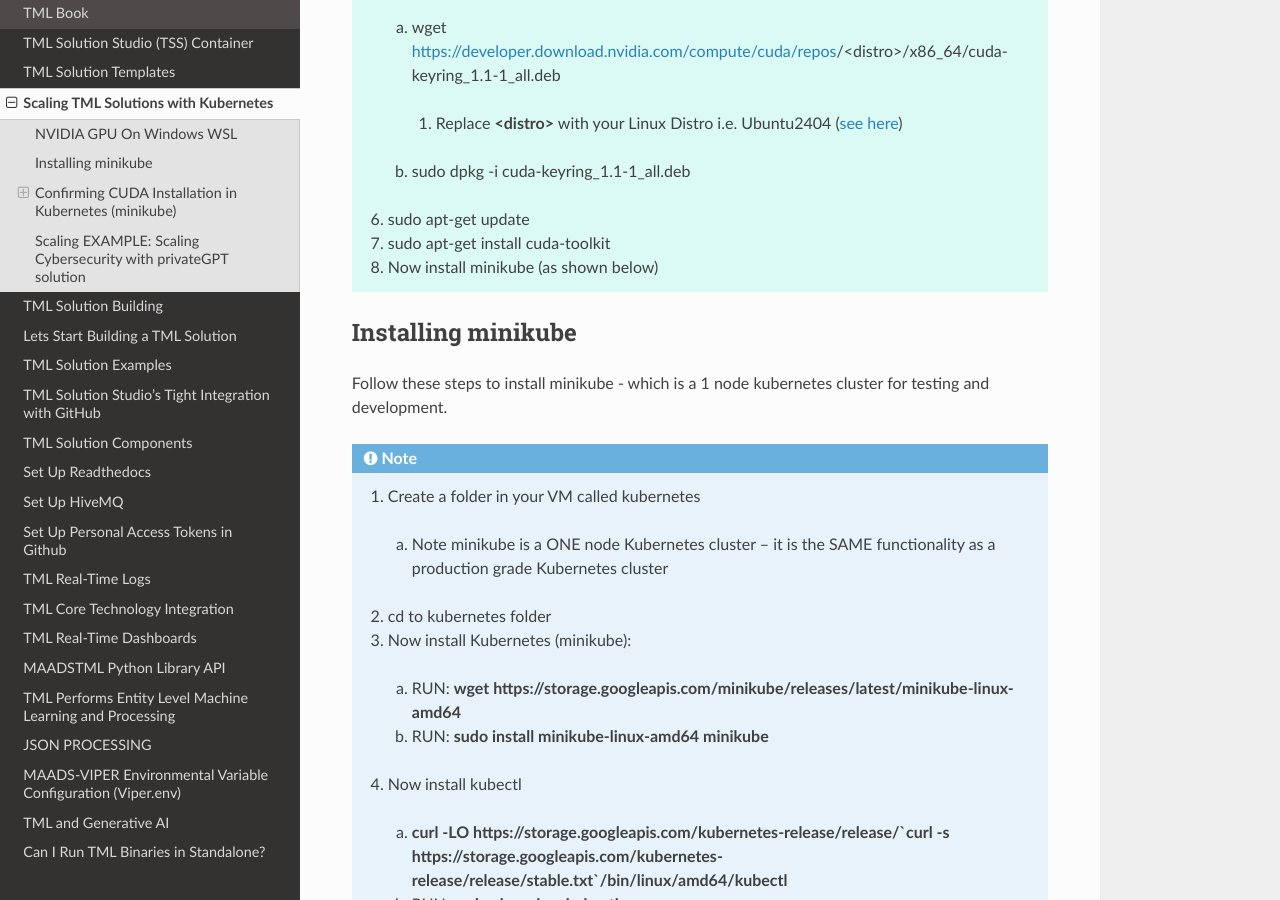
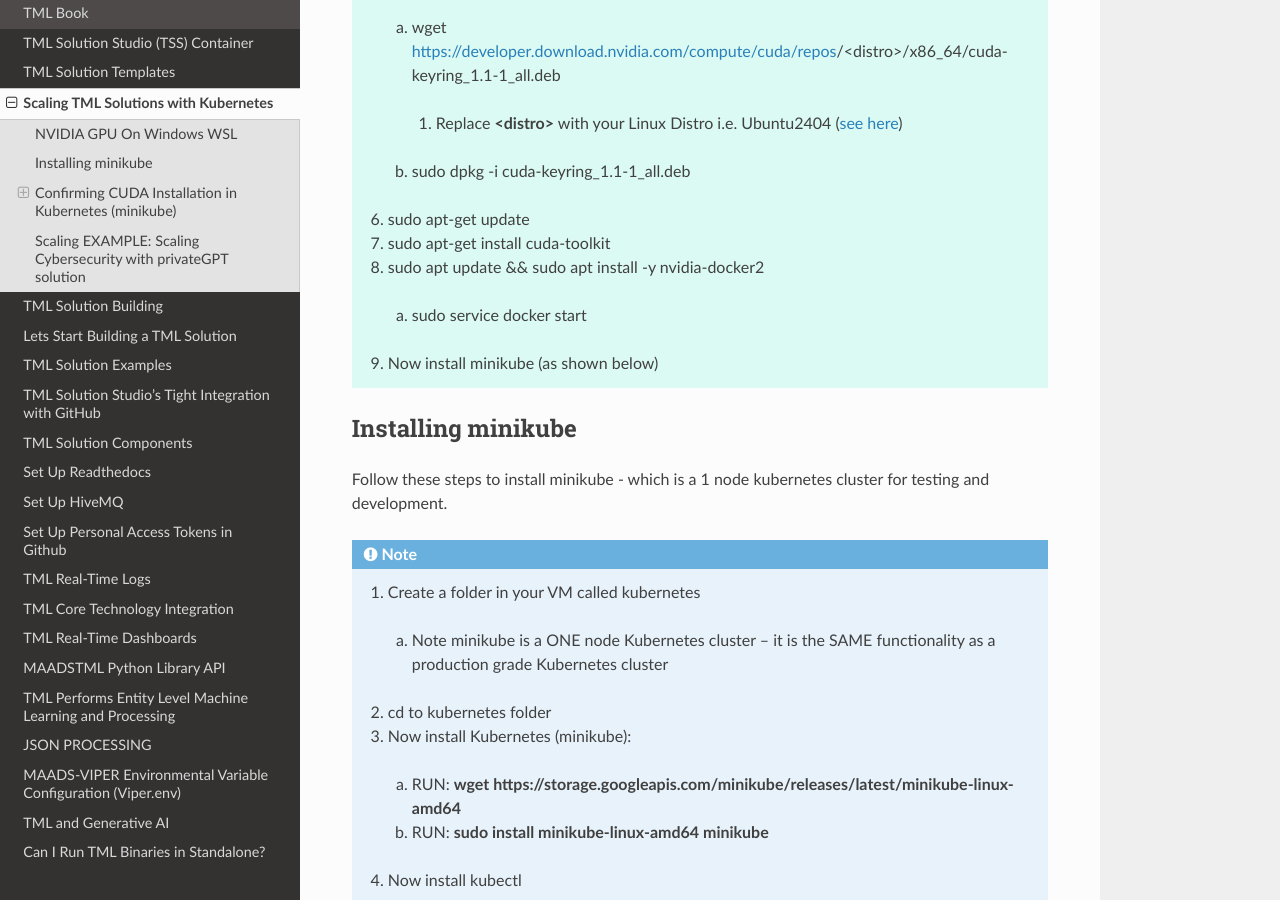
Before and after one commit to smaurice101/readthedocs, a Sphinx documentation site: the page built from docs/source/kube.rst, in a window 1280 px wide and 900 px high, scrolled down 2291 px. Built offline with Sphinx 7.4.7 and the Read the Docs theme 3.1.0, drawn with Linux system fonts in a browser that asks for light colours.

Commit message:
Update kube.rst

```diff
--- a/docs/source/kube.rst
+++ b/docs/source/kube.rst
@@ -92,7 +92,10 @@
 
    7. sudo apt-get install cuda-toolkit
 
-   8. Now install minikube (as shown below)
+   8. sudo apt update && sudo apt install -y nvidia-docker2
+    a. sudo service docker start
+
+   9. Now install minikube (as shown below)
 
 
 Installing minikube
```
